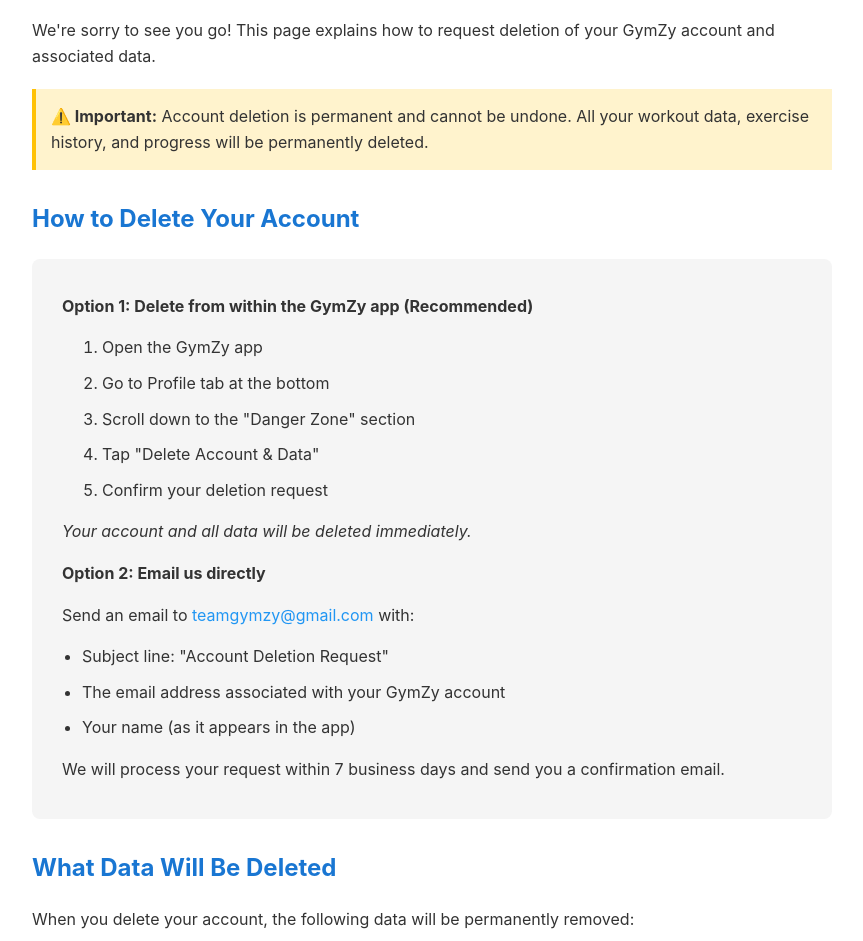
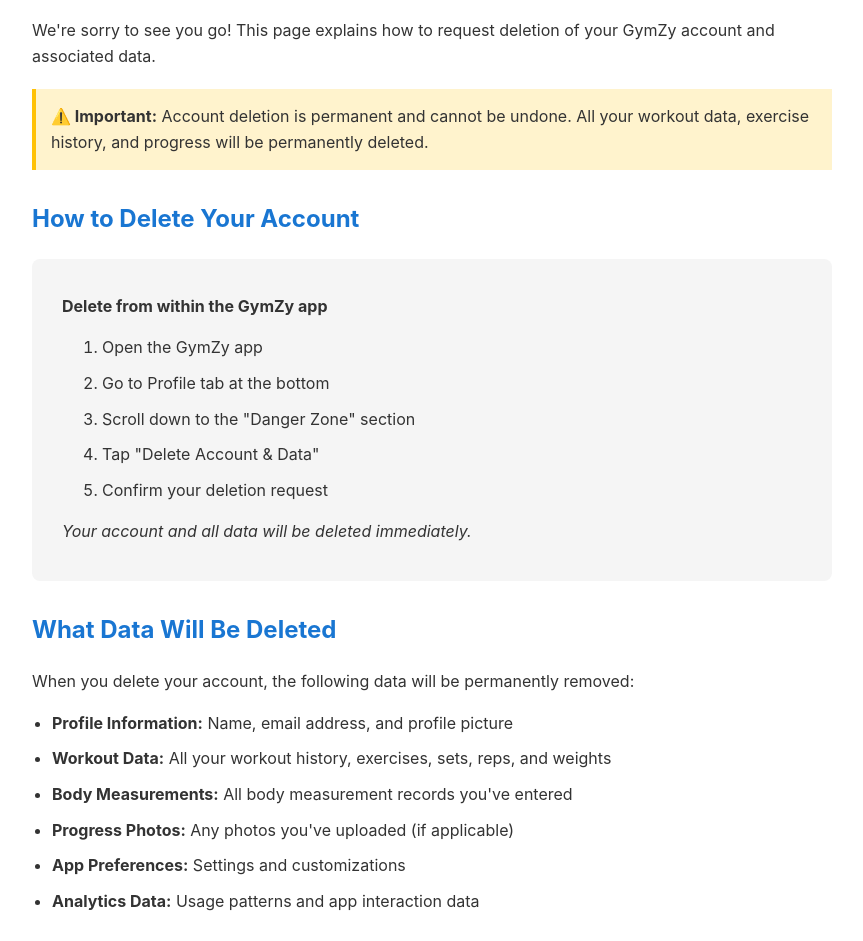
Before and after one commit to shashiverse/GymZyDocs, a plain HTML site: page delete-account.html in a window 1280 px wide. Shown: the part 109-1050 px from the top of the page, without its empty margins (208-1071 px from the left). Drawn offline with Linux system fonts and the light colour scheme.

Commit message:
Update delete-account.html

```diff
--- a/delete-account.html
+++ b/delete-account.html
@@ -72,7 +72,7 @@
 
     <div class="steps">
         <div class="step">
-            <strong>Option 1: Delete from within the GymZy app (Recommended)</strong>
+            <strong>Delete from within the GymZy app</strong>
             <ol>
                 <li>Open the GymZy app</li>
                 <li>Go to Profile tab at the bottom</li>
@@ -83,16 +83,6 @@
             <p><em>Your account and all data will be deleted immediately.</em></p>
         </div>
 
-        <div class="step">
-            <strong>Option 2: Email us directly</strong>
-            <p>Send an email to <a href="mailto:teamgymzy@gmail.com">teamgymzy@gmail.com</a> with:</p>
-            <ul>
-                <li>Subject line: "Account Deletion Request"</li>
-                <li>The email address associated with your GymZy account</li>
-                <li>Your name (as it appears in the app)</li>
-            </ul>
-            <p>We will process your request within 7 business days and send you a confirmation email.</p>
-        </div>
     </div>
 
     <h2>What Data Will Be Deleted</h2>
@@ -139,4 +129,5 @@
         Last updated: December 10, 2025
     </p>
 </body>
+
 </html>
```
